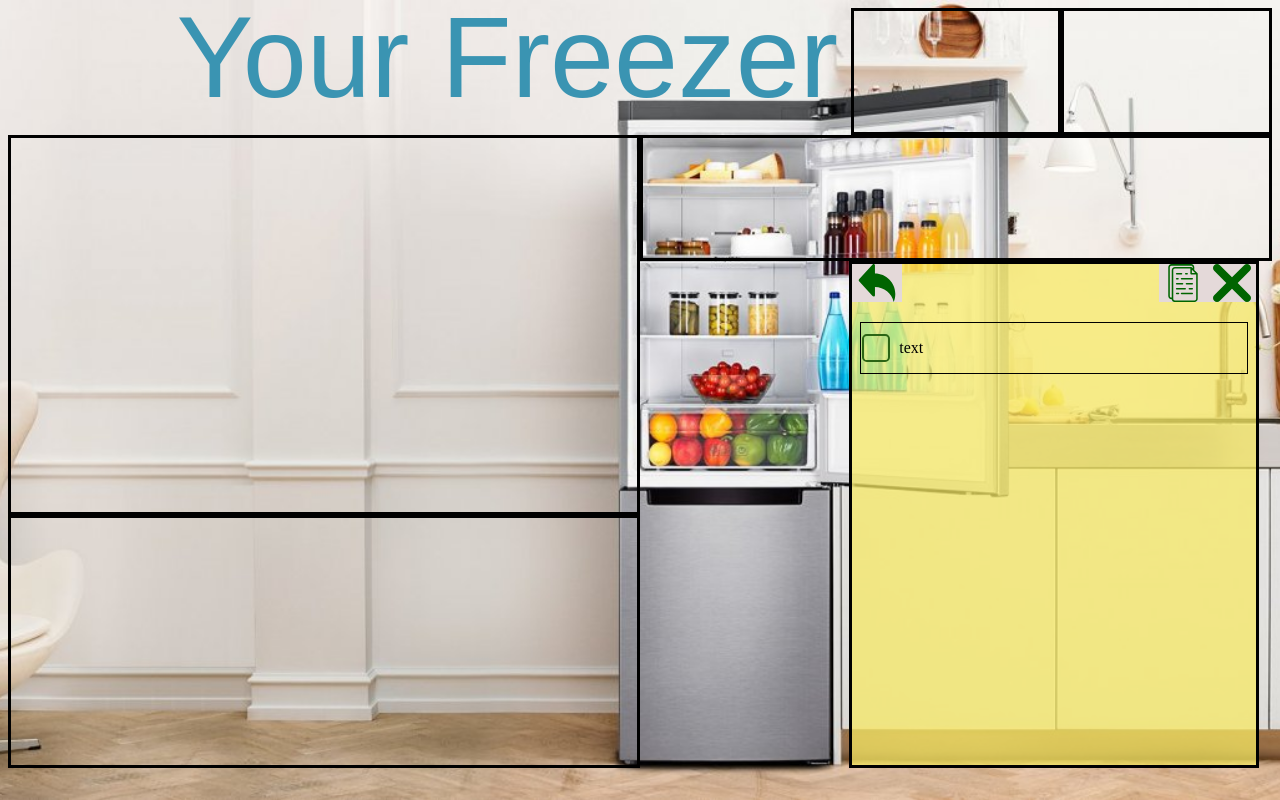
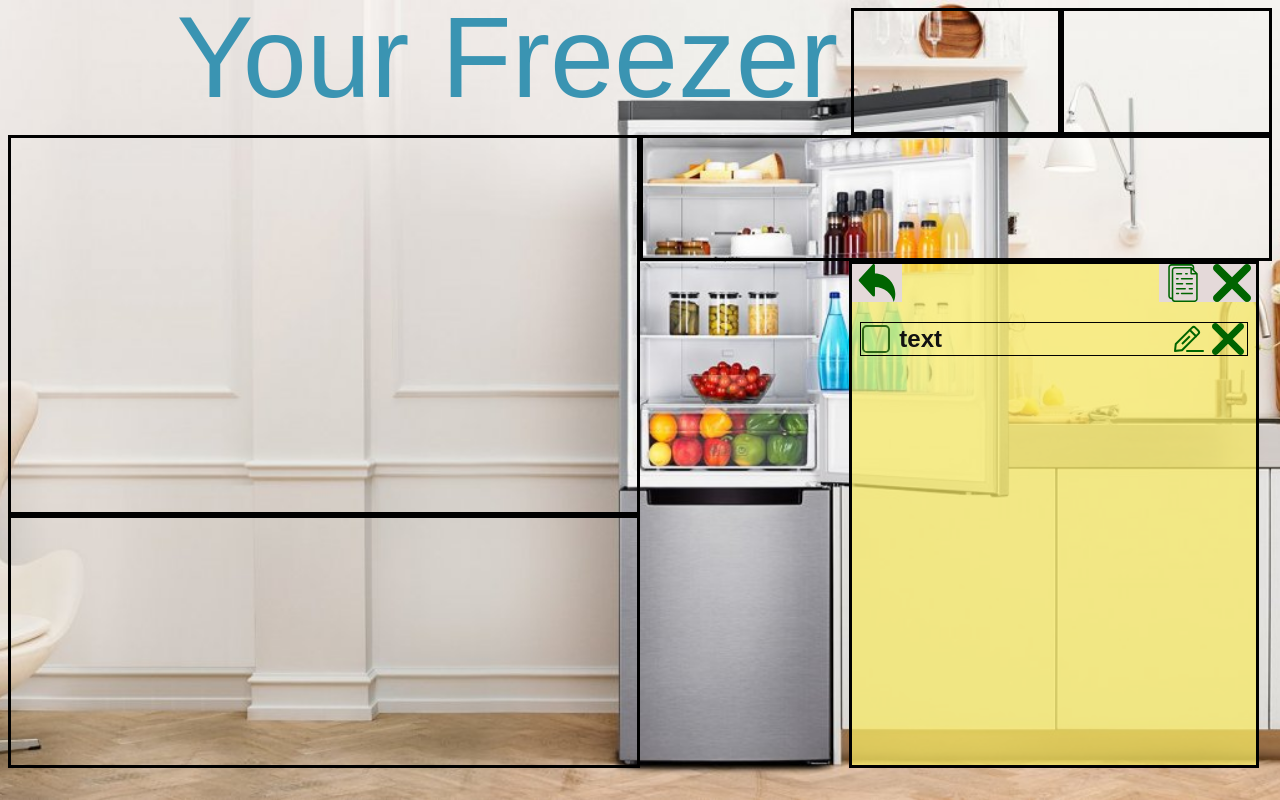
Before and after one commit to nekrasowa/YourFreezer, a React (Create React App) app in the folder front/: page / in a window 1280 px wide. Built offline with nearby package versions, Linux system fonts and the light colour scheme.

Commit message:
added icons for list elem: edit and delete

```diff
--- a/front/src/goodsList/goodsListBox/GoodsListElem/GoodsListElements.css
+++ b/front/src/goodsList/goodsListBox/GoodsListElem/GoodsListElements.css
@@ -29,23 +29,31 @@
   width: 2rem;
 }
 
-
 .text {
   grid-area: text;
+  margin: auto 0;
+
+  font-size: 1.5rem;
+  font-weight: bold;
+  font-family: fantasy;
+  color: rgb(17,17,17);
+  text-decoration: none;
+  text-shadow: 3px;
 
 }
 
 .icon {
-  margin: auto;
-
+  background-repeat: no-repeat;
+  width: 100%;
+  background-position: center center;
 }
 
 .edit {
   grid-area: edit;
-
+  background-image: url('./icons/edite.svg');
 }
 
 .delete {
   grid-area: delete;
-
+  background-image: url('./icons/delete.svg');
 }
--- a/front/src/goodsList/goodsListBox/GoodsListElem/ListElement.js
+++ b/front/src/goodsList/goodsListBox/GoodsListElem/ListElement.js
@@ -7,7 +7,7 @@ function ListElement() {
     <>
       <div className='listElement' id='1'>
         <input className='element checkbox'  name='1-check' value='no' type='checkbox' id='1-check' onclick='' />
-        <label for='1-check'></label>
+        <label className='element' for='1-check'></label>
         <p className='element text'>text</p>
         <div className='element icon edit'></div>
         <div className='element icon delete'></div>
```
Also changed, not shown: front/src/goodsList/goodsListBox/GoodsListElem/icons/delete.svg (added), front/src/goodsList/goodsListBox/GoodsListElem/icons/edite.svg (added).
